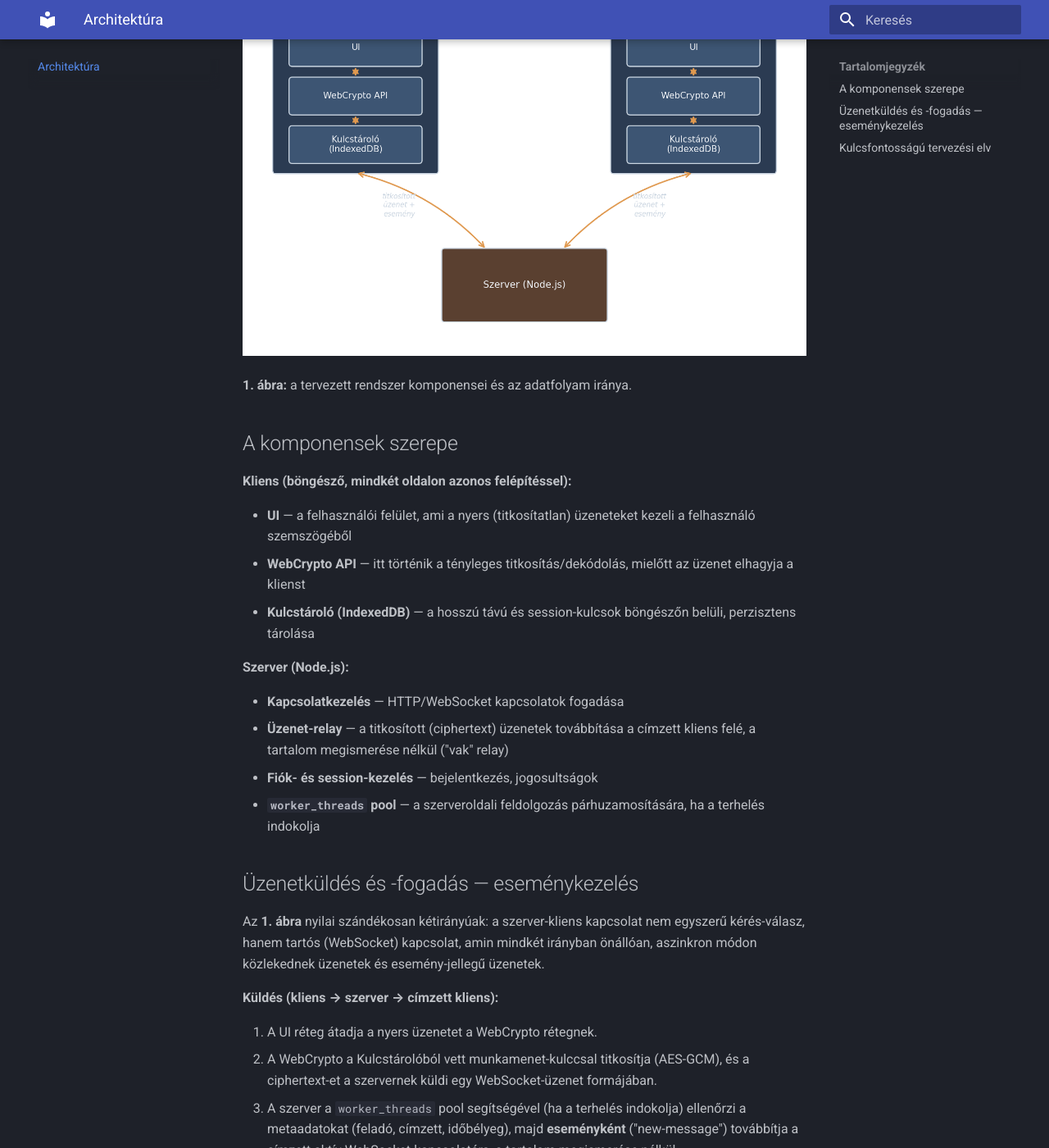
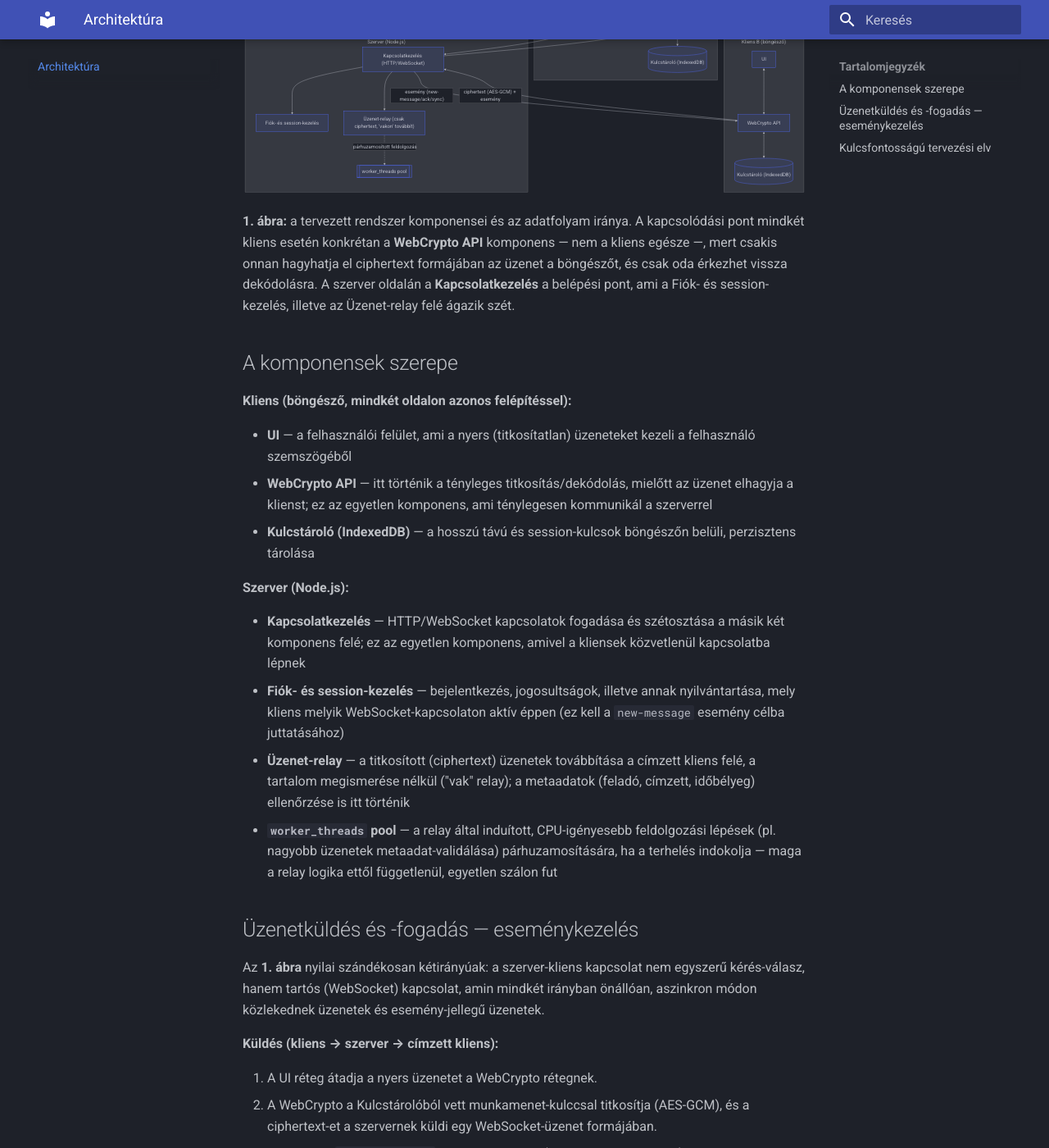
Before and after one commit to NDominikViktor/szak_gyak, an MkDocs documentation site: the page built from docs/architecture.md, in a window 1280 px wide and 1400 px high, scrolled down 409 px. Shown: the whole window at 82% size. Built offline with MkDocs 1.6.1 and Material for MkDocs 9.7.7, drawn with Linux system fonts in a browser that asks for light colours.

Commit message:
docs: replace architecture diagram with Mermaid flowchart
Fixes broken arrowheads, low-contrast labels, and adds server-side
detail and concrete connection points (per feedback).

````diff
--- a/docs/architecture.md
+++ b/docs/architecture.md
@@ -6,9 +6,43 @@ HTML/JS alkalmazás) és egy közöttük/alattuk elhelyezkedő Node.js szerver.
 A két kliens között nincs alá-fölé rendeltségi viszony, ezért az ábrán
 egymás mellett, tükrözve szerepelnek; a szerver csak közvetít köztük.
 
-![Rendszerarchitektúra áttekintő ábra](architecture-diagram.png)
+```mermaid
+flowchart TB
+    subgraph KA["Kliens A (böngésző)"]
+        direction TB
+        A_UI["UI"] <--> A_WC["WebCrypto API"]
+        A_WC <--> A_KS[("Kulcstároló (IndexedDB)")]
+    end
 
-**1. ábra:** a tervezett rendszer komponensei és az adatfolyam iránya.
+    subgraph KB["Kliens B (böngésző)"]
+        direction TB
+        B_UI["UI"] <--> B_WC["WebCrypto API"]
+        B_WC <--> B_KS[("Kulcstároló (IndexedDB)")]
+    end
+
+    subgraph SZ["Szerver (Node.js)"]
+        direction TB
+        CONN["Kapcsolatkezelés (HTTP/WebSocket)"]
+        ACC["Fiók- és session-kezelés"]
+        RELAY["Üzenet-relay (csak ciphertext, 'vakon' továbbít)"]
+        POOL[["worker_threads pool"]]
+        CONN --> ACC
+        CONN --> RELAY
+        RELAY -. párhuzamosított feldolgozás .-> POOL
+    end
+
+    A_WC -- "ciphertext (AES-GCM) + esemény" --> CONN
+    CONN -- "esemény (new-message/ack/sync)" --> A_WC
+    B_WC -- "ciphertext (AES-GCM) + esemény" --> CONN
+    CONN -- "esemény (new-message/ack/sync)" --> B_WC
+```
+
+**1. ábra:** a tervezett rendszer komponensei és az adatfolyam iránya. A
+kapcsolódási pont mindkét kliens esetén konkrétan a **WebCrypto API**
+komponens — nem a kliens egésze —, mert csakis onnan hagyhatja el
+ciphertext formájában az üzenet a böngészőt, és csak oda érkezhet vissza
+dekódolásra. A szerver oldalán a **Kapcsolatkezelés** a belépési pont,
+ami a Fiók- és session-kezelés, illetve az Üzenet-relay felé ágazik szét.
 
 ## A komponensek szerepe
 
@@ -17,18 +51,26 @@ egymás mellett, tükrözve szerepelnek; a szerver csak közvetít köztük.
 - **UI** — a felhasználói felület, ami a nyers (titkosítatlan) üzeneteket
   kezeli a felhasználó szemszögéből
 - **WebCrypto API** — itt történik a tényleges titkosítás/dekódolás,
-  mielőtt az üzenet elhagyja a klienst
+  mielőtt az üzenet elhagyja a klienst; ez az egyetlen komponens, ami
+  ténylegesen kommunikál a szerverrel
 - **Kulcstároló (IndexedDB)** — a hosszú távú és session-kulcsok
   böngészőn belüli, perzisztens tárolása
 
 **Szerver (Node.js):**
 
-- **Kapcsolatkezelés** — HTTP/WebSocket kapcsolatok fogadása
+- **Kapcsolatkezelés** — HTTP/WebSocket kapcsolatok fogadása és
+  szétosztása a másik két komponens felé; ez az egyetlen komponens,
+  amivel a kliensek közvetlenül kapcsolatba lépnek
+- **Fiók- és session-kezelés** — bejelentkezés, jogosultságok, illetve
+  annak nyilvántartása, mely kliens melyik WebSocket-kapcsolaton aktív
+  éppen (ez kell a `new-message` esemény célba juttatásához)
 - **Üzenet-relay** — a titkosított (ciphertext) üzenetek továbbítása a
-  címzett kliens felé, a tartalom megismerése nélkül ("vak" relay)
-- **Fiók- és session-kezelés** — bejelentkezés, jogosultságok
-- **`worker_threads` pool** — a szerveroldali feldolgozás
-  párhuzamosítására, ha a terhelés indokolja
+  címzett kliens felé, a tartalom megismerése nélkül ("vak" relay); a
+  metaadatok (feladó, címzett, időbélyeg) ellenőrzése is itt történik
+- **`worker_threads` pool** — a relay által induított, CPU-igényesebb
+  feldolgozási lépések (pl. nagyobb üzenetek metaadat-validálása)
+  párhuzamosítására, ha a terhelés indokolja — maga a relay logika ettől
+  függetlenül, egyetlen szálon fut
 
 ## Üzenetküldés és -fogadás — eseménykezelés
 
--- a/mkdocs.yml
+++ b/mkdocs.yml
@@ -34,7 +34,11 @@ markdown_extensions:
   - pymdownx.details
   - pymdownx.highlight:
       anchor_linenums: true
-  - pymdownx.superfences
+  - pymdownx.superfences:
+      custom_fences:
+        - name: mermaid
+          class: mermaid
+          format: !!python/name:pymdownx.superfences.fence_code_format
   - pymdownx.arithmatex:
       generic: true
   - tables
````
Also changed, not shown: docs/architecture-diagram.png (deleted).
